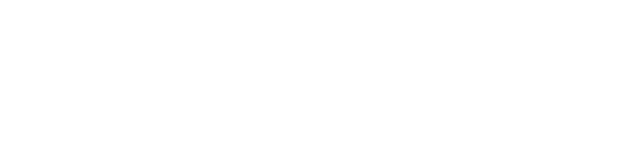
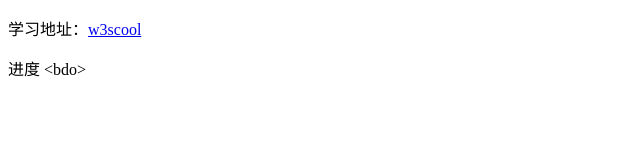
Before and after one commit to TongSiwei/web, a website: page index.html in a window 1280 px wide. Shown: the whole page, without its empty margins (0-640 px from the left). Drawn offline with Linux system fonts and the light colour scheme.

Commit message:
progress

```diff
--- a/index.html
+++ b/index.html
@@ -5,5 +5,7 @@
 	<title>Web</title>
 </head>
 <body>
+<p>学习地址：<a href="http://www.w3school.com.cn/tags/html_ref_byfunc.asp">w3scool</a></p>
+<p>进度 <span>&lt;bdo&gt;</span></p>
 </body>
 </html>
```
